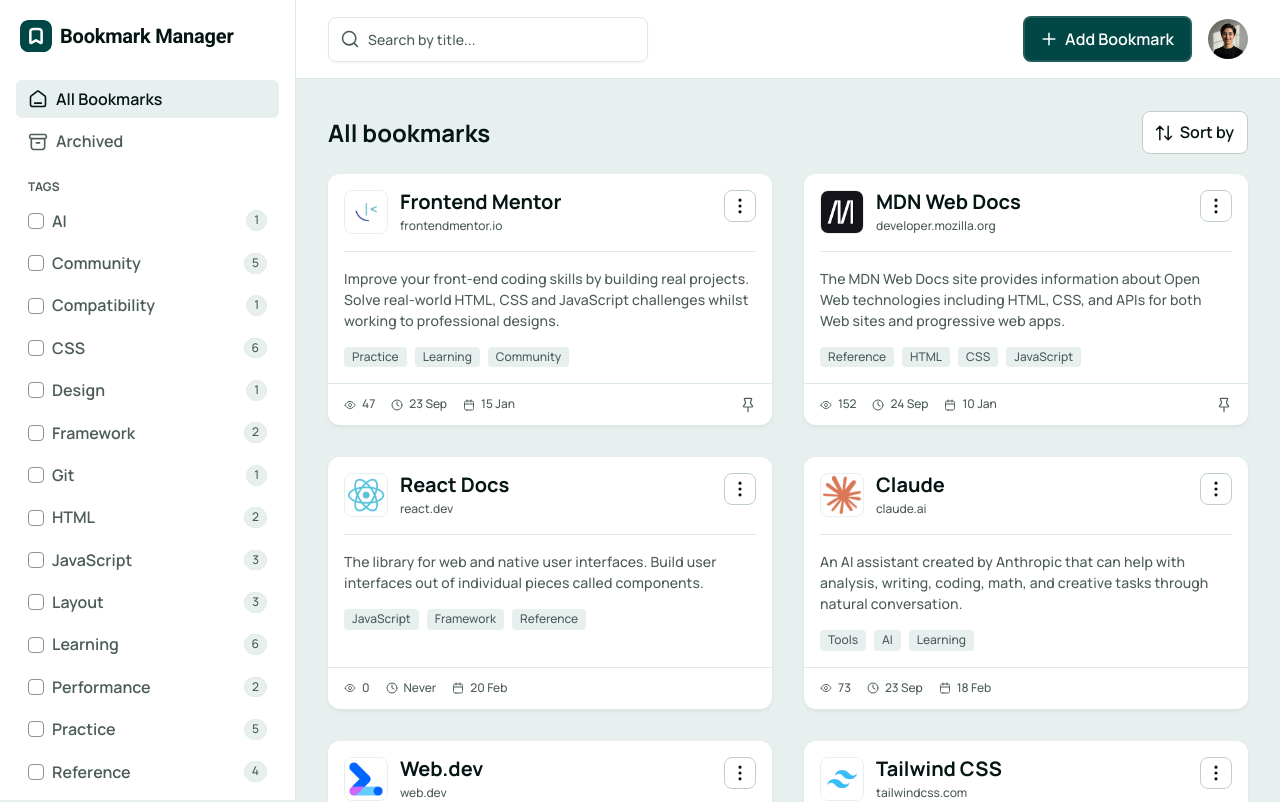
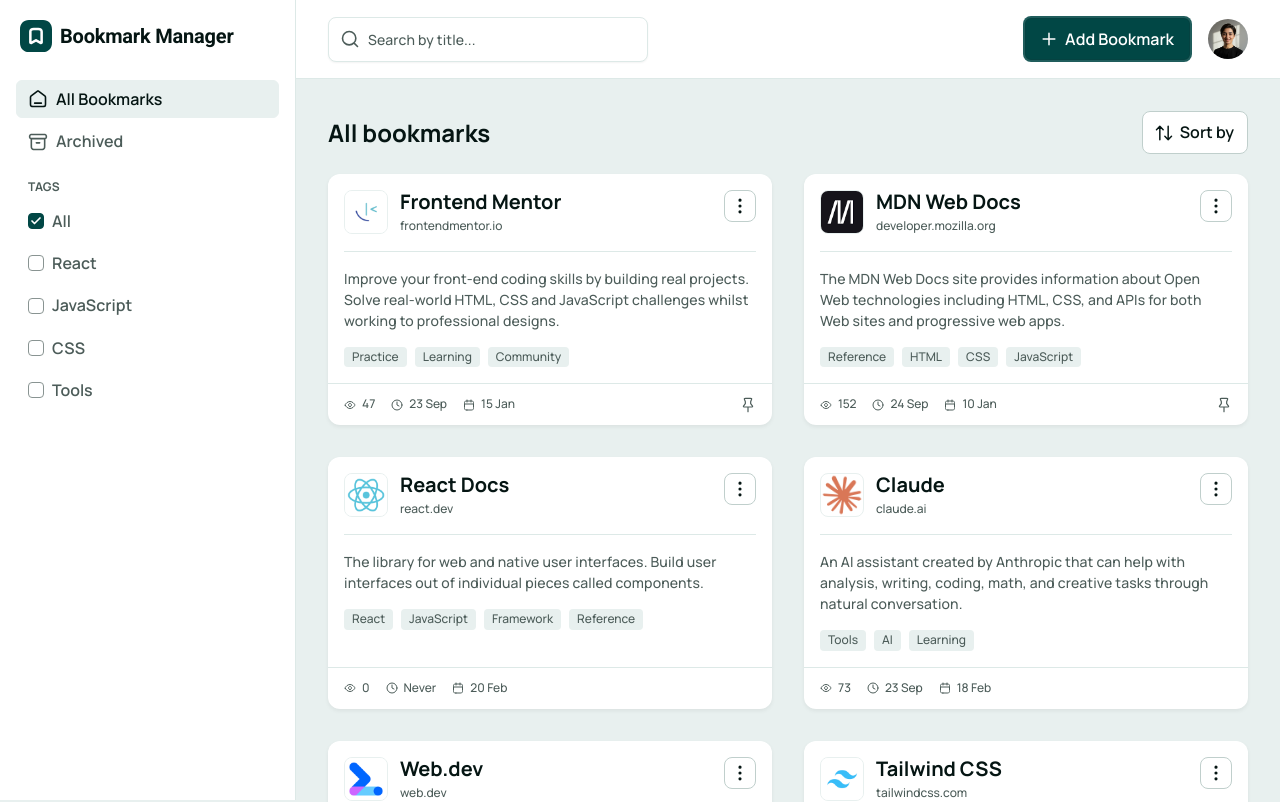
Before and after one commit to maribostashvili-93/Bookmark-manager, a React (Vite) app: page / in a window 1280 px wide. Shown: the top 802 px of the page. Built offline with nearby package versions, Linux system fonts and the light colour scheme.

Commit message:
Add single tag filtering

```diff
--- a/src/App.jsx
+++ b/src/App.jsx
@@ -15,6 +15,7 @@ function App() {
   const [bookmarks, setBookmarks] = useState(initialBookmarks)
   const [currentView, setCurrentView] = useState('home')
   const [searchTerm, setSearchTerm] = useState('')
+  const [selectedTag, setSelectedTag] = useState('')
 
   function handleTogglePin(bookmarkId) {
     setBookmarks((currentBookmarks) =>
@@ -76,8 +77,10 @@ function App() {
     const matchesSearch = !normalizedSearchTerm
       || bookmark.title.toLowerCase().includes(normalizedSearchTerm)
       || bookmark.description.toLowerCase().includes(normalizedSearchTerm)
+    const matchesTag = !selectedTag
+      || bookmark.tags.some((tag) => tag.toLowerCase() === selectedTag.toLowerCase())
 
-    return belongsToCurrentView && matchesSearch
+    return belongsToCurrentView && matchesSearch && matchesTag
   })
 
   const sharedPageProps = {
@@ -86,11 +89,17 @@ function App() {
     onDeleteBookmark: handleDeleteBookmark,
     onNavigate: setCurrentView,
     onSearchChange: setSearchTerm,
+    onTagChange: setSelectedTag,
     onToggleArchive: handleToggleArchive,
     onTogglePin: handleTogglePin,
     onUpdateBookmark: handleUpdateBookmark,
     searchTerm,
-    emptyMessage: normalizedSearchTerm ? 'No bookmarks match your search.' : undefined,
+    selectedTag,
+    emptyMessage: normalizedSearchTerm
+      ? 'No bookmarks match your search.'
+      : selectedTag
+        ? `No bookmarks found with the "${selectedTag}" tag.`
+        : undefined,
   }
 
   return currentView === 'archived'
--- a/src/components/AppLayout/AppLayout.jsx
+++ b/src/components/AppLayout/AppLayout.jsx
@@ -23,6 +23,7 @@ function AppLayout({
   emptyMessage,
   active = 'home',
   selectedTags = [],
+  selectedTag = '',
   sidebarOpen = false,
   modal,
   toast,
@@ -34,6 +35,7 @@ function AppLayout({
   onDeleteBookmark,
   onNavigate,
   onSearchChange,
+  onTagChange,
   onToggleArchive,
   onTogglePin,
   onUpdateBookmark,
@@ -93,8 +95,9 @@ function AppLayout({
       <Sidebar
         open={sidebarOpen}
         active={active}
-        selectedTags={selectedTags}
+        selectedTag={selectedTag || selectedTags[0] || ''}
         onNavigate={onNavigate}
+        onTagChange={onTagChange}
       />
       {sidebarOpen && <div className="sidebar-overlay" />}
 
--- a/src/components/Sidebar/Sidebar.jsx
+++ b/src/components/Sidebar/Sidebar.jsx
@@ -3,31 +3,13 @@ import Logo from '../Logo/Logo.jsx'
 import Checkbox from '../Checkbox/Checkbox.jsx'
 import './Sidebar.css'
 
-const tags = [
-  { name: 'AI', count: 1 },
-  { name: 'Community', count: 5 },
-  { name: 'Compatibility', count: 1 },
-  { name: 'CSS', count: 6 },
-  { name: 'Design', count: 1 },
-  { name: 'Framework', count: 2 },
-  { name: 'Git', count: 1 },
-  { name: 'HTML', count: 2 },
-  { name: 'JavaScript', count: 3 },
-  { name: 'Layout', count: 3 },
-  { name: 'Learning', count: 6 },
-  { name: 'Performance', count: 2 },
-  { name: 'Practice', count: 5 },
-  { name: 'Reference', count: 4 },
-  { name: 'Tips', count: 4 },
-  { name: 'Tools', count: 4 },
-  { name: 'Tutorial', count: 3 },
-]
+const tags = ['React', 'JavaScript', 'CSS', 'Tools']
 
 // Desktop: always visible column.
 // Tablet / mobile (< 1024px): off-canvas drawer, shown when open=true.
 // active: "home" | "archived" | null — highlighted nav item
-// selectedTags: tag names shown as checked; shows "Reset" when not empty
-function Sidebar({ open = false, active = 'home', selectedTags = [], onNavigate }) {
+// selectedTag: one active tag; an empty value represents the All option.
+function Sidebar({ open = false, active = 'home', selectedTag = '', onNavigate, onTagChange }) {
   return (
     <aside className={`sidebar ${open ? 'sidebar--open' : ''}`}>
       <div className="sidebar__header">
@@ -66,17 +48,28 @@ function Sidebar({ open = false, active = 'home', selectedTags = [], onNavigate
         <div className="tags">
           <div className="tags__heading">
             <p className="tags__title">TAGS</p>
-            {selectedTags.length > 0 && (
-              <button type="button" className="tags__reset text-preset-5">Reset</button>
+            {selectedTag && (
+              <button type="button" className="tags__reset text-preset-5" onClick={() => onTagChange?.('')}>Reset</button>
             )}
           </div>
           <ul className="nav-list">
+            <li>
+              <label className="nav-item">
+                <Checkbox
+                  checked={!selectedTag}
+                  onChange={() => onTagChange?.('')}
+                />
+                <span className="nav-item__label text-preset-3">All</span>
+              </label>
+            </li>
             {tags.map((tag) => (
-              <li key={tag.name}>
+              <li key={tag}>
                 <label className="nav-item">
-                  <Checkbox defaultChecked={selectedTags.includes(tag.name)} />
-                  <span className="nav-item__label text-preset-3">{tag.name}</span>
-                  <span className="badge text-preset-5">{tag.count}</span>
+                  <Checkbox
+                    checked={selectedTag === tag}
+                    onChange={() => onTagChange?.(tag)}
+                  />
+                  <span className="nav-item__label text-preset-3">{tag}</span>
                 </label>
               </li>
             ))}
--- a/src/data/bookmarks.js
+++ b/src/data/bookmarks.js
@@ -71,7 +71,7 @@ export const bookmarks = [
     fullUrl: 'https://react.dev',
     description:
       'The library for web and native user interfaces. Build user interfaces out of individual pieces called components.',
-    tags: ['JavaScript', 'Framework', 'Reference'],
+    tags: ['React', 'JavaScript', 'Framework', 'Reference'],
     views: 0,
     lastVisited: 'Never',
     createdAt: '20 Feb',
--- a/src/pages/Archived/Archived.jsx
+++ b/src/pages/Archived/Archived.jsx
@@ -1,6 +1,6 @@
 import AppLayout from '../../components/AppLayout/AppLayout.jsx'
 
-function Archived({ bookmarks, emptyMessage, onAddBookmark, onDeleteBookmark, onNavigate, onSearchChange, onToggleArchive, onUpdateBookmark, searchTerm }) {
+function Archived({ bookmarks, emptyMessage, onAddBookmark, onDeleteBookmark, onNavigate, onSearchChange, onTagChange, onToggleArchive, onUpdateBookmark, searchTerm, selectedTag }) {
   return (
     <AppLayout
       title="Archived bookmarks"
@@ -11,9 +11,11 @@ function Archived({ bookmarks, emptyMessage, onAddBookmark, onDeleteBookmark, on
       onDeleteBookmark={onDeleteBookmark}
       onNavigate={onNavigate}
       onSearchChange={onSearchChange}
+      onTagChange={onTagChange}
       onToggleArchive={onToggleArchive}
       onUpdateBookmark={onUpdateBookmark}
       searchValue={searchTerm}
+      selectedTag={selectedTag}
     />
   )
 }
--- a/src/pages/Home/Home.jsx
+++ b/src/pages/Home/Home.jsx
@@ -1,6 +1,6 @@
 import AppLayout from '../../components/AppLayout/AppLayout.jsx'
 
-function Home({ bookmarks, emptyMessage, onAddBookmark, onDeleteBookmark, onNavigate, onSearchChange, onToggleArchive, onTogglePin, onUpdateBookmark, searchTerm }) {
+function Home({ bookmarks, emptyMessage, onAddBookmark, onDeleteBookmark, onNavigate, onSearchChange, onTagChange, onToggleArchive, onTogglePin, onUpdateBookmark, searchTerm, selectedTag }) {
   return (
     <AppLayout
       title="All bookmarks"
@@ -11,10 +11,12 @@ function Home({ bookmarks, emptyMessage, onAddBookmark, onDeleteBookmark, onNavi
       onDeleteBookmark={onDeleteBookmark}
       onNavigate={onNavigate}
       onSearchChange={onSearchChange}
+      onTagChange={onTagChange}
       onToggleArchive={onToggleArchive}
       onTogglePin={onTogglePin}
       onUpdateBookmark={onUpdateBookmark}
       searchValue={searchTerm}
+      selectedTag={selectedTag}
     />
   )
 }
```
